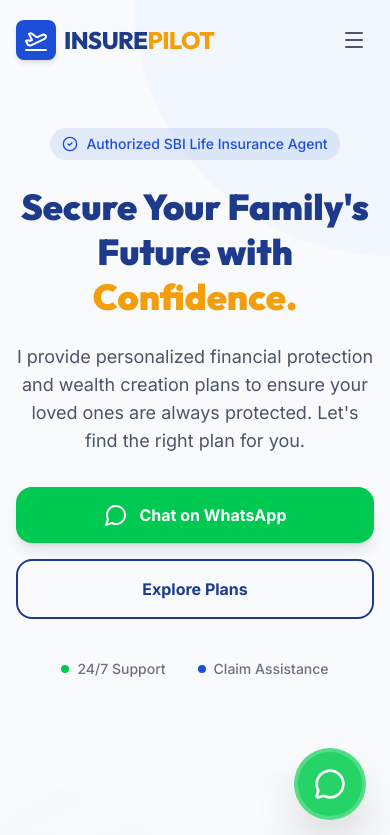
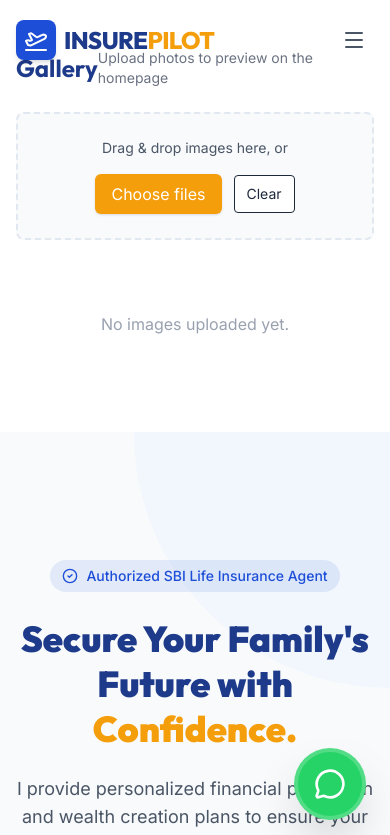
Before and after one commit to Insurepilot/InsurePilot, a React (Vite) app: page / in a window 390 px wide. Shown: the top 835 px of the page. Built offline with nearby package versions, Linux system fonts and the light colour scheme.

Commit message:
Add Gallery component with client-side uploads and show on homepage

```diff
--- a/src/App.tsx
+++ b/src/App.tsx
@@ -4,6 +4,7 @@
  */
 
 import Navigation from './components/Navigation';
+import Gallery from './components/Gallery';
 import Hero from './components/Hero';
 import IntroVideo from './components/IntroVideo';
 import About from './components/About';
@@ -17,6 +18,7 @@
     <div className="min-h-screen bg-slate-50 flex flex-col font-sans selection:bg-sbi-blue/20 selection:text-sbi-dark">
       <Navigation />
       <main className="flex-grow">
+        <Gallery />
         <Hero />
         <IntroVideo />
         <About />
--- /dev/null
+++ b/src/components/Gallery.tsx
@@ -0,0 +1,107 @@
+import { useEffect, useRef, useState } from 'react';
+
+export default function Gallery() {
+  const [images, setImages] = useState<string[]>([]);
+  const inputRef = useRef<HTMLInputElement | null>(null);
+
+  useEffect(() => {
+    try {
+      const raw = localStorage.getItem('insurepilot_gallery');
+      if (raw) setImages(JSON.parse(raw));
+    } catch (e) {
+      // ignore
+    }
+  }, []);
+
+  useEffect(() => {
+    try {
+      localStorage.setItem('insurepilot_gallery', JSON.stringify(images));
+    } catch (e) {
+      // ignore
+    }
+  }, [images]);
+
+  const handleFiles = (files: FileList | null) => {
+    if (!files) return;
+    const readers: Promise<string>[] = [];
+    for (let i = 0; i < files.length; i++) {
+      const file = files[i];
+      readers.push(
+        new Promise((res, rej) => {
+          const fr = new FileReader();
+          fr.onload = () => res(String(fr.result));
+          fr.onerror = () => rej();
+          fr.readAsDataURL(file);
+        })
+      );
+    }
+
+    Promise.all(readers).then((dataUrls) => {
+      setImages((s) => [...dataUrls, ...s]);
+    });
+  };
+
+  const onInputChange = (e: React.ChangeEvent<HTMLInputElement>) => {
+    handleFiles(e.target.files);
+    if (inputRef.current) inputRef.current.value = '';
+  };
+
+  const onDrop = (e: React.DragEvent) => {
+    e.preventDefault();
+    handleFiles(e.dataTransfer.files);
+  };
+
+  const removeImage = (idx: number) => {
+    setImages((s) => s.filter((_, i) => i !== idx));
+  };
+
+  return (
+    <section className="py-12 bg-white">
+      <div className="max-w-5xl mx-auto px-4 sm:px-6 lg:px-8">
+        <div className="mb-6 flex items-center justify-between">
+          <h3 className="text-2xl font-bold text-sbi-dark">Gallery</h3>
+          <div className="text-sm text-gray-500">Upload photos to preview on the homepage</div>
+        </div>
+
+        <div
+          onDrop={onDrop}
+          onDragOver={(e) => e.preventDefault()}
+          className="border-2 border-dashed border-slate-200 rounded-lg p-6 text-center bg-slate-50"
+        >
+          <p className="text-sm text-gray-600 mb-4">Drag & drop images here, or</p>
+          <div className="flex items-center justify-center gap-3">
+            <label className="cursor-pointer inline-flex items-center px-4 py-2 bg-sbi-amber text-white rounded-md shadow">
+              Choose files
+              <input ref={inputRef} onChange={onInputChange} type="file" accept="image/*" multiple className="hidden" />
+            </label>
+            <button
+              type="button"
+              onClick={() => setImages([])}
+              className="px-3 py-2 text-sm border rounded bg-white"
+            >
+              Clear
+            </button>
+          </div>
+        </div>
+
+        <div className="mt-6 grid grid-cols-2 sm:grid-cols-3 md:grid-cols-4 gap-4">
+          {images.length === 0 && (
+            <div className="col-span-full text-center text-gray-400 py-12">No images uploaded yet.</div>
+          )}
+          {images.map((src, idx) => (
+            <div key={idx} className="relative rounded overflow-hidden bg-slate-100">
+              <img src={src} alt={`upload-${idx}`} className="w-full h-40 object-cover" />
+              <button
+                onClick={() => removeImage(idx)}
+                className="absolute top-2 right-2 bg-white/80 rounded-full p-1 shadow"
+                aria-label="Remove"
+              >
+                ✕
+              </button>
+            </div>
+          ))}
+        </div>
+      </div>
+    </section>
+  );
+}
```
